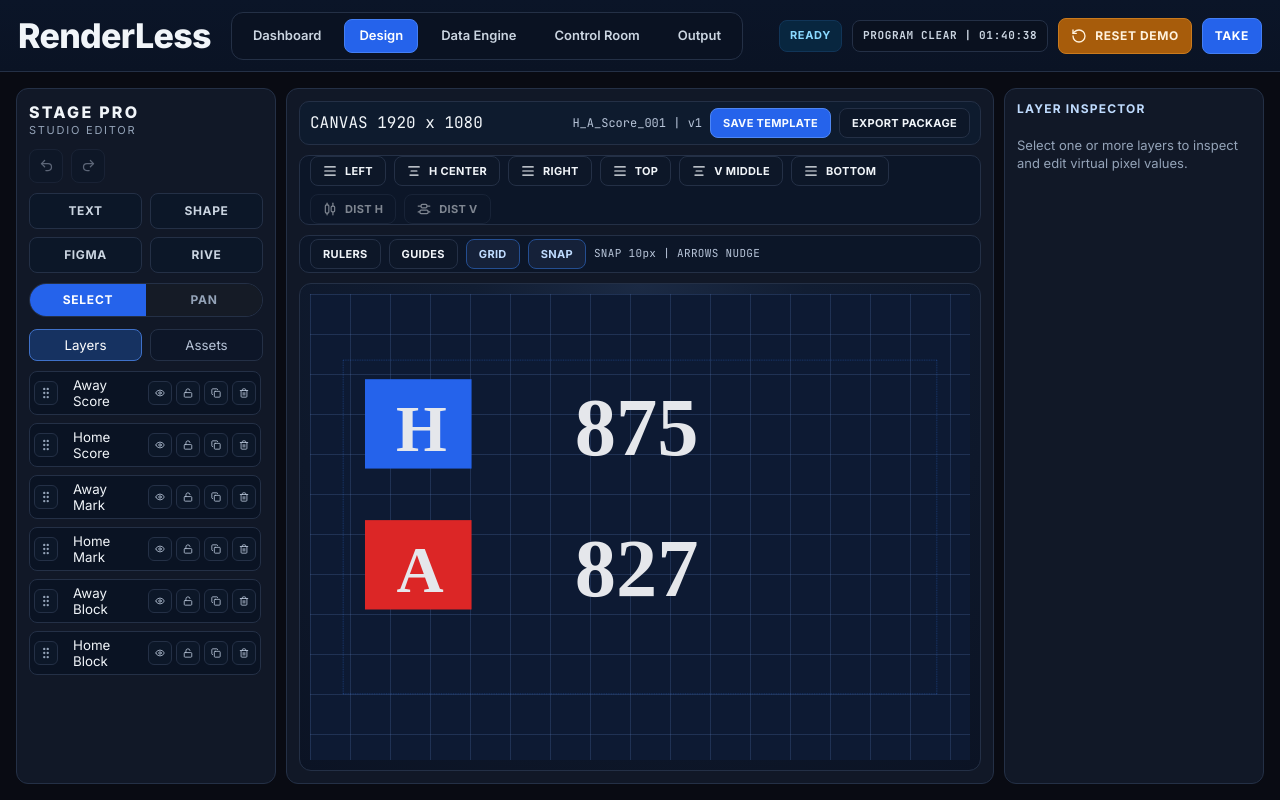
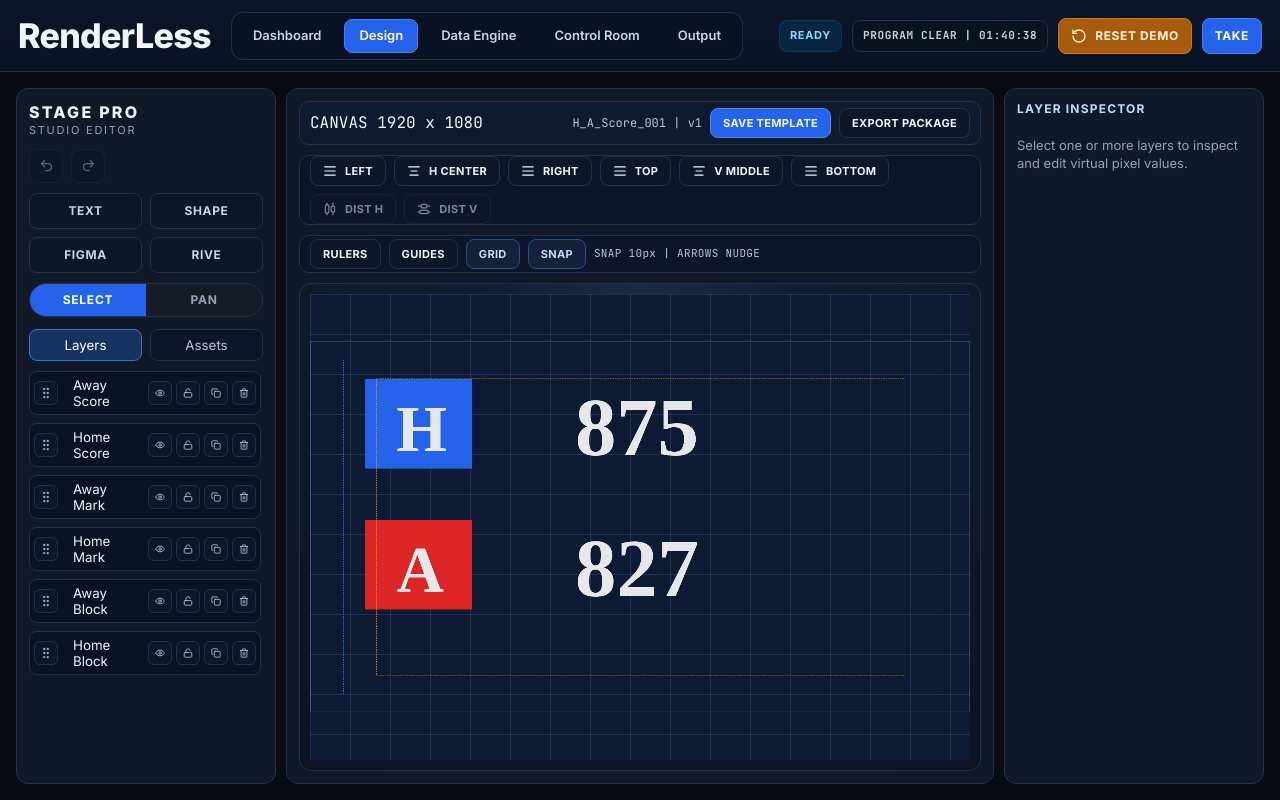
Before and after one commit to precinctpaul/renderless, a React (Vite) app: page /design in a window 1280 px wide. Built offline with nearby package versions, Linux system fonts and the light colour scheme.

Commit message:
Redesign asset explorer for live

```diff
--- a/src/components/ProgramTransitionSurface.tsx
+++ b/src/components/ProgramTransitionSurface.tsx
@@ -9,6 +9,9 @@ interface ProgramTransitionSurfaceProps {
   transition: ProgramTransitionState | null
   checkerboard?: boolean
   className?: string
+  showActionSafe?: boolean
+  showTitleSafe?: boolean
+  showCanvasBounds?: boolean
 }
 
 function clampProgress(value: number): number {
@@ -25,6 +28,9 @@ export function ProgramTransitionSurface({
   transition,
   checkerboard = false,
   className,
+  showActionSafe = false,
+  showTitleSafe = false,
+  showCanvasBounds = false,
 }: ProgramTransitionSurfaceProps) {
   const [now, setNow] = useState(() => Date.now())
   const transitionDurationMs = transition?.durationMs ?? 0
@@ -62,7 +68,17 @@ export function ProgramTransitionSurface({
   }, [hasVisualTransition, now, transition])
 
   if (!hasVisualTransition || !transition) {
-    return <SceneRenderer scene={scene} story={story} checkerboard={checkerboard} className={className} />
+    return (
+      <SceneRenderer
+        scene={scene}
+        story={story}
+        checkerboard={checkerboard}
+        className={className}
+        showActionSafe={showActionSafe}
+        showTitleSafe={showTitleSafe}
+        showCanvasBounds={showCanvasBounds}
+      />
+    )
   }
 
   const fromOpacity = transition.type === 'fade' ? Math.max(0, 1 - progress) : 1
@@ -72,7 +88,14 @@ export function ProgramTransitionSurface({
   return (
     <div className={`transition-surface ${className ?? ''}`.trim()}>
       <div className="transition-surface__layer" style={{ opacity: fromOpacity }}>
-        <SceneRenderer scene={transition.fromScene} story={story} checkerboard={checkerboard} />
+        <SceneRenderer
+          scene={transition.fromScene}
+          story={story}
+          checkerboard={checkerboard}
+          showActionSafe={showActionSafe}
+          showTitleSafe={showTitleSafe}
+          showCanvasBounds={showCanvasBounds}
+        />
       </div>
       <div
         className="transition-surface__layer"
@@ -81,7 +104,14 @@ export function ProgramTransitionSurface({
           clipPath: transition.type === 'lumaWipe' ? `inset(0 ${lumaClipRight}% 0 0)` : undefined,
         }}
       >
-        <SceneRenderer scene={transition.toScene} story={story} checkerboard={checkerboard} />
+        <SceneRenderer
+          scene={transition.toScene}
+          story={story}
+          checkerboard={checkerboard}
+          showActionSafe={showActionSafe}
+          showTitleSafe={showTitleSafe}
+          showCanvasBounds={showCanvasBounds}
+        />
       </div>
     </div>
   )
--- a/src/components/SceneRenderer.tsx
+++ b/src/components/SceneRenderer.tsx
@@ -12,6 +12,9 @@ interface SceneRendererProps {
   selectedLayerIds?: string[]
   showSelection?: boolean
   showSafeZone?: boolean
+  showActionSafe?: boolean
+  showTitleSafe?: boolean
+  showCanvasBounds?: boolean
   className?: string
   interactionMode?: 'select' | 'pan'
   snapToGrid?: boolean
@@ -97,6 +100,9 @@ export function SceneRenderer({
   selectedLayerIds,
   showSelection = false,
   showSafeZone = false,
+  showActionSafe,
+  showTitleSafe,
+  showCanvasBounds = false,
   className,
   interactionMode = 'select',
   snapToGrid = false,
@@ -112,18 +118,32 @@ export function SceneRenderer({
   const [dragMode, setDragMode] = useState<'none' | 'pan' | 'layers'>('none')
   const scaleRef = useRef(1)
 
-  const scale = useMemo(() => {
+  const stageGeometry = useMemo(() => {
     const sceneWidth = Math.max(1, scene.width)
     const sceneHeight = Math.max(1, scene.height)
     const widthScale = containerSize.width / sceneWidth
     const heightScale = containerSize.height / sceneHeight
     const fitScale = Math.min(widthScale, heightScale)
     const zoom = Number.isFinite(stageZoomMultiplier) ? Math.max(stageZoomMultiplier, 0.05) : 1
-    if (!Number.isFinite(fitScale) || fitScale <= 0) {
-      return zoom
+    const baseScale = !Number.isFinite(fitScale) || fitScale <= 0 ? 1 : fitScale
+    const scale = baseScale * zoom
+    const stageWidthPx = sceneWidth * scale
+    const stageHeightPx = sceneHeight * scale
+    const stageLeftPx = (containerSize.width - stageWidthPx) / 2 + (stageOffsetPx?.x ?? 0)
+    const stageTopPx = (containerSize.height - stageHeightPx) / 2 + (stageOffsetPx?.y ?? 0)
+
+    return {
+      scale,
+      stageLeftPx,
+      stageTopPx,
+      stageWidthPx,
+      stageHeightPx,
     }
-    return fitScale * zoom
-  }, [containerSize.height, containerSize.width, scene.height, scene.width, stageZoomMultiplier])
+  }, [containerSize.height, containerSize.width, scene.height, scene.width, stageOffsetPx?.x, stageOffsetPx?.y, stageZoomMultiplier])
+
+  const scale = stageGeometry.scale
+  const actionSafeVisible = showActionSafe ?? showSafeZone
+  const titleSafeVisible = showTitleSafe ?? showSafeZone
 
   useEffect(() => {
     scaleRef.current = scale
@@ -214,11 +234,8 @@ export function SceneRenderer({
           return
         }
 
-        const stageLeft = containerSize.width / 2 + (stageOffsetPx?.x ?? 0) - (scene.width * scale) / 2
-        const stageTop = containerSize.height / 2 + (stageOffsetPx?.y ?? 0) - (scene.height * scale) / 2
-
-        const localX = (event.clientX - containerBounds.left - stageLeft) / scale
-        const localY = (event.clientY - containerBounds.top - stageTop) / scale
+        const localX = (event.clientX - containerBounds.left - stageGeometry.stageLeftPx) / stageGeometry.scale
+        const localY = (event.clientY - containerBounds.top - stageGeometry.stageTopPx) / stageGeometry.scale
 
         const x = Math.round(Math.min(Math.max(0, localX), scene.width))
         const y = Math.round(Math.min(Math.max(0, localY), scene.height))
@@ -249,13 +266,13 @@ export function SceneRenderer({
       }}
     >
       <div
-        className="scene-renderer__stage"
+        className={`scene-renderer__stage ${showCanvasBounds ? 'scene-renderer__stage--bounds' : ''}`.trim()}
         style={{
           width: scene.width,
           height: scene.height,
-          left: `calc(50% + ${(stageOffsetPx?.x ?? 0).toFixed(1)}px)`,
-          top: `calc(50% + ${(stageOffsetPx?.y ?? 0).toFixed(1)}px)`,
-          transform: `scale(${scale}) translate(-50%, -50%)`,
+          left: `${stageGeometry.stageLeftPx.toFixed(2)}px`,
+          top: `${stageGeometry.stageTopPx.toFixed(2)}px`,
+          transform: `scale(${stageGeometry.scale})`,
           background: scene.background,
         }}
       >
@@ -315,14 +332,26 @@ export function SceneRenderer({
           </div>
         ))}
 
-        {showSafeZone ? (
+        {actionSafeVisible ? (
           <div
-            className="scene-renderer__safe-zone"
+            className="scene-renderer__safe-zone scene-renderer__safe-zone--action"
             style={{
               left: scene.width * 0.05,
               top: scene.height * 0.05,
               width: scene.width * 0.9,
               height: scene.height * 0.9,
+            }}
+          />
+        ) : null}
+
+        {titleSafeVisible ? (
+          <div
+            className="scene-renderer__safe-zone scene-renderer__safe-zone--title"
+            style={{
+              left: scene.width * 0.1,
+              top: scene.height * 0.1,
+              width: scene.width * 0.8,
+              height: scene.height * 0.8,
             }}
           />
         ) : null}
--- a/src/components/StageCanvas.tsx
+++ b/src/components/StageCanvas.tsx
@@ -141,7 +141,9 @@ export function StageCanvas({
         onPanBy={(delta) => setStageOffset((previous) => ({ x: previous.x + delta.x, y: previous.y + delta.y }))}
         onAssetDrop={onAssetDrop}
         showSelection
-        showSafeZone={showSafeZone}
+        showActionSafe={showSafeZone}
+        showTitleSafe={showSafeZone}
+        showCanvasBounds
         snapToGrid={snapToGrid}
         interactionMode={interactionMode}
         stageOffsetPx={stageOffset}
--- a/src/index.css
+++ b/src/index.css
@@ -2250,10 +2250,15 @@ select:focus {
 
 .scene-renderer__stage {
   position: absolute;
-  left: 50%;
-  top: 50%;
   transform-origin: top left;
   overflow: hidden;
+  will-change: transform;
+  border: 1px solid transparent;
+}
+
+.scene-renderer__stage--bounds {
+  border-color: rgba(147, 197, 253, 0.58);
+  box-shadow: inset 0 0 0 1px rgba(147, 197, 253, 0.22);
 }
 
 .scene-renderer__layer {
@@ -2297,7 +2302,15 @@ select:focus {
 
 .scene-renderer__safe-zone {
   position: absolute;
-  border: 1px dashed rgba(59, 130, 246, 0.85);
+  pointer-events: none;
+}
+
+.scene-renderer__safe-zone--action {
+  border: 1px dashed rgba(59, 130, 246, 0.86);
+}
+
+.scene-renderer__safe-zone--title {
+  border: 1px dashed rgba(245, 158, 11, 0.86);
   pointer-events: none;
 }
 
--- a/src/pages/ControlRoomPage.tsx
+++ b/src/pages/ControlRoomPage.tsx
@@ -134,7 +134,14 @@ export function ControlRoomPage() {
                 <span className="mono">{previewScene.name}</span>
               </header>
               <div className="monitor-surface">
-                <SceneRenderer scene={previewScene} story={story} checkerboard />
+                <SceneRenderer
+                  scene={previewScene}
+                  story={story}
+                  checkerboard
+                  showActionSafe
+                  showTitleSafe
+                  showCanvasBounds
+                />
               </div>
             </article>
 
@@ -230,7 +237,14 @@ export function ControlRoomPage() {
                 <span className={`badge badge--mono ${onAir ? 'badge--air' : ''}`.trim()}>{onAir ? 'ON AIR' : 'CLEAR'}</span>
               </header>
               <div className="monitor-surface">
-                <ProgramTransitionSurface scene={programScene} story={story} transition={programTransition} />
+                <ProgramTransitionSurface
+                  scene={programScene}
+                  story={story}
+                  transition={programTransition}
+                  showActionSafe
+                  showTitleSafe
+                  showCanvasBounds
+                />
               </div>
             </article>
           </section>
```
